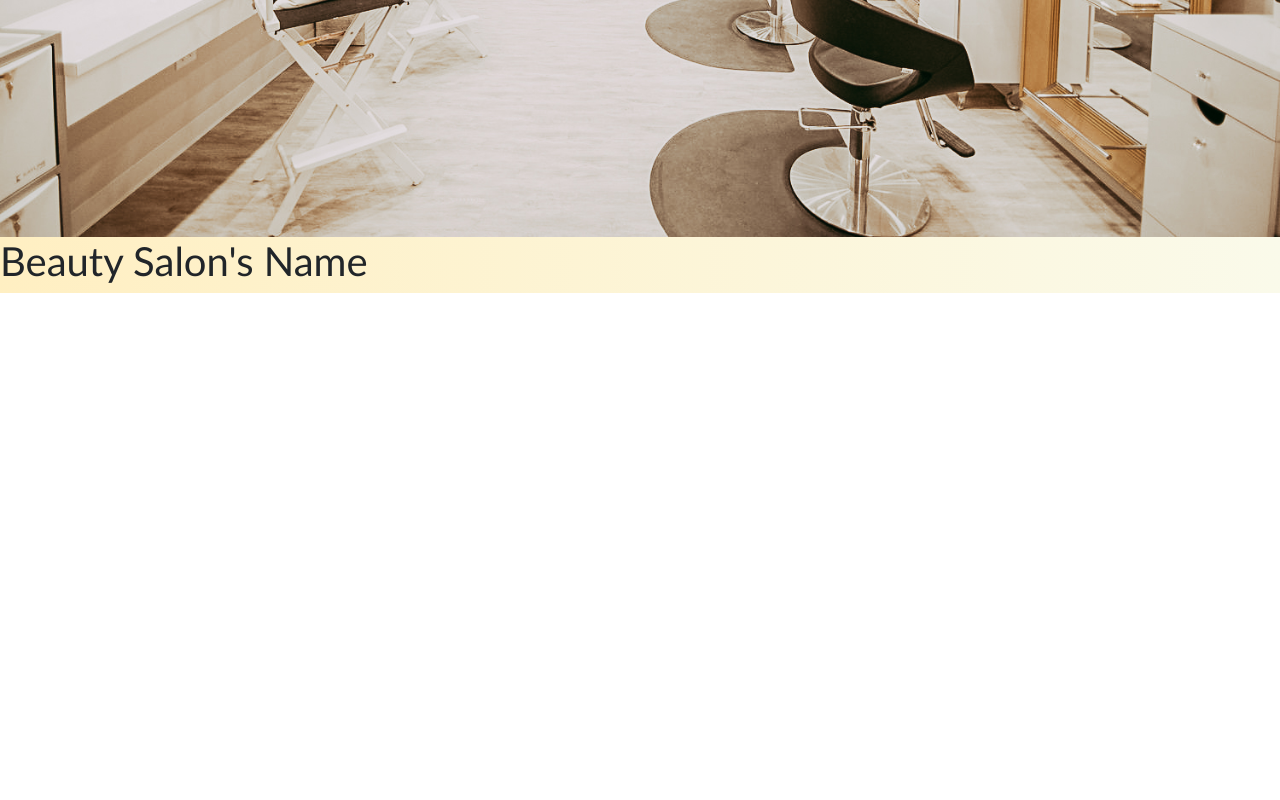
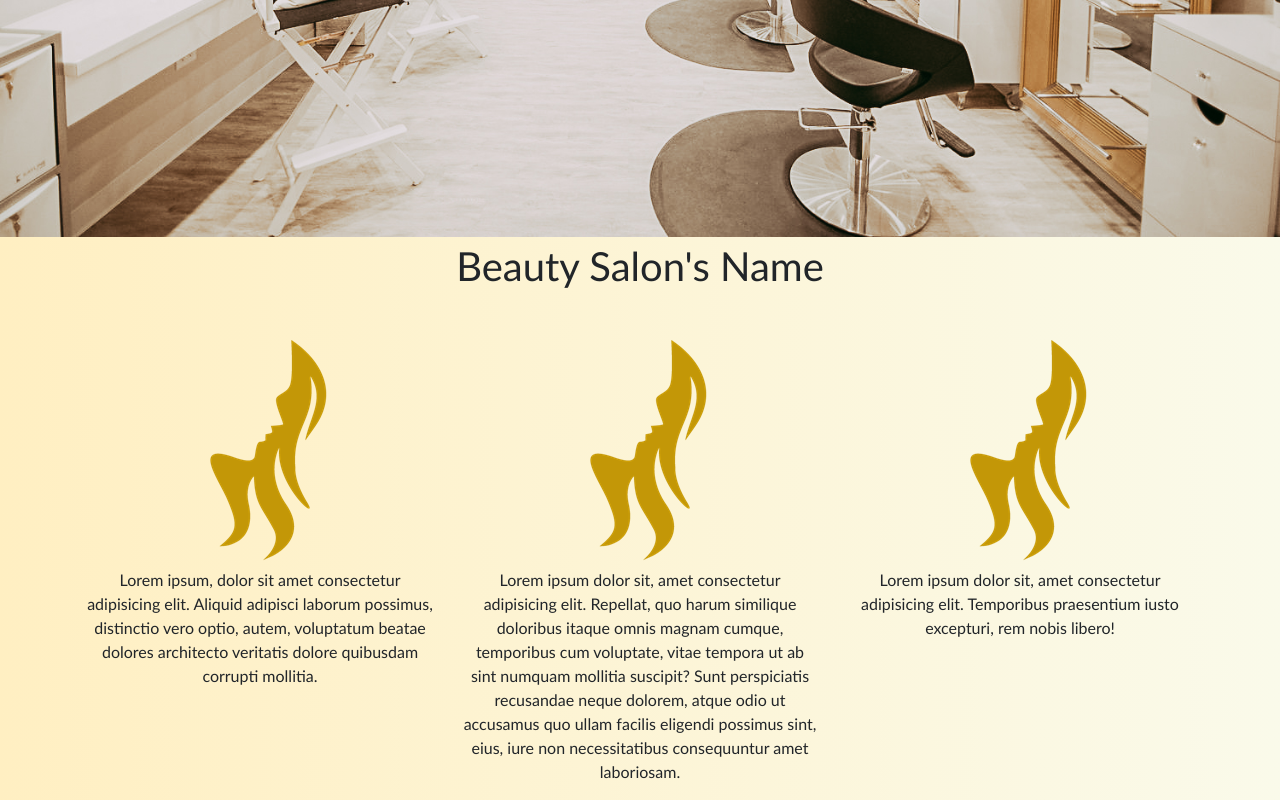
Before and after one commit to soiicy/html-css-task, a plain HTML site: page index.html in a window 1280 px wide. Shown: the part 515-1315 px from the top of the page. Before the commit the page ends 808 px from the top, so only its background shows below. Drawn offline with nearby package versions, Linux system fonts and the light colour scheme.

Commit message:
Added stuff in article, did some working loading screen and fixed it

```diff
--- a/index.html
+++ b/index.html
@@ -18,12 +18,8 @@
         <div id="spinner" class="spinner-border spinner-border-lg" role="status"></div>
     </div>
 
-    <div id="preloader-finished">
 
-
-
-
-        <!-- #header starts -->
+                                <!-- #header starts -->
         <div id="header">
             <nav class="navbar navbar-expand-sm navbar-dark">
                 <a href="#" class="navbar-brand">
@@ -54,20 +50,46 @@
             </nav>
         </div>
 
-        <!-- #article starts -->
+                                <!-- #article starts -->
         <div id="article">
             <img src="img/article-photos/salon-image1.jfif" class="img-fluid" alt="...">
         </div>
 
-        <div class="headInfo">
-            <h1>Beauty Salon's Name</h1>
+        <h1 class="headInfo">Beauty Salon's Name</h1>
+
+
+
+        <div class="container-fluid">
+            <div class="container">
+                <div class="row text-center justify-content-center">
+                    <div class="col-xs-12 col-sm-4 col-lg-4">
+                        <img src="img/navbar-photos/logo.png" alt="p1-logo" class="w100">
+                        <p>Lorem ipsum, dolor sit amet consectetur adipisicing elit. Aliquid adipisci laborum possimus, distinctio vero optio, autem, voluptatum beatae dolores architecto veritatis dolore quibusdam corrupti mollitia.</p>
+                    </div>
+                    <div class="col-xs-12 col-sm-4 col-lg-4">
+                        <img src="img/navbar-photos/logo.png" alt="p1-logo" class="w100">
+                        <p>Lorem ipsum dolor sit, amet consectetur adipisicing elit. Repellat, quo harum similique doloribus itaque omnis magnam cumque, temporibus cum voluptate, vitae tempora ut ab sint numquam mollitia suscipit? Sunt perspiciatis recusandae neque dolorem, atque odio ut accusamus quo ullam facilis eligendi possimus sint, eius, iure non necessitatibus consequuntur amet laboriosam.</p>
+                    </div>
+                    <div class="col-xs-12 col-sm-4 col-lg-4">
+                        <img src="img/navbar-photos/logo.png" alt="p1-logo" class="w100">
+                        <p>Lorem ipsum dolor sit, amet consectetur adipisicing elit. Temporibus praesentium iusto excepturi, rem nobis libero!</p>
+                    </div>
+                </div>
+            </div>
         </div>
 
-        <!-- #footer starts -->
+
+
+
+
+
+
+
+                                    <!-- #footer starts -->
         <div id="footer">
 
-        </div>
     </div>
+
 
 </body>
 </html>
--- a/style/article.css
+++ b/style/article.css
@@ -5,5 +5,16 @@
 
 .headInfo {
     display: block;
-    margin: auto;
+    text-align: center;
+    margin-top: 5px;
+    margin-bottom: 50px;
 }
+
+.infoBlock1 {
+    display:
+}
+
+
+.paragraph {
+    width: 200px;
+}
--- a/style/body.css
+++ b/style/body.css
@@ -9,7 +9,7 @@
     animation: loader 3s ease-in;
     z-index: -12;
     opacity: 0;
-    background-color: white;
+    background: -webkit-linear-gradient(right, #FAFAEA, #FFEFC2);
     width: 100%;
     height: 100%;
 
```
